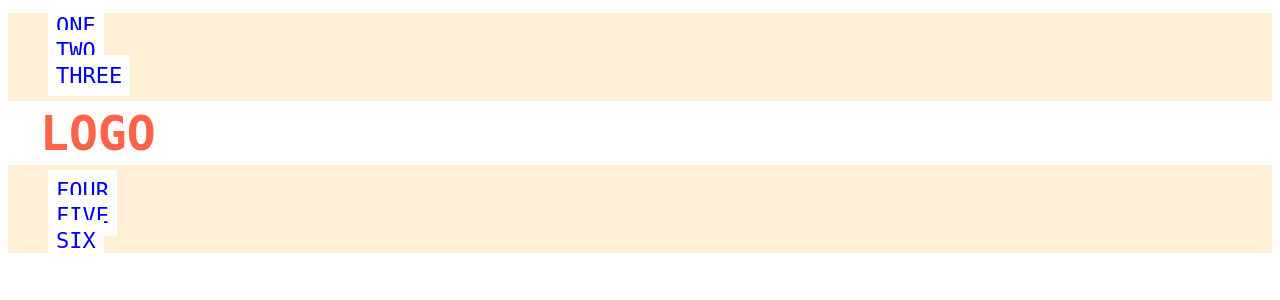
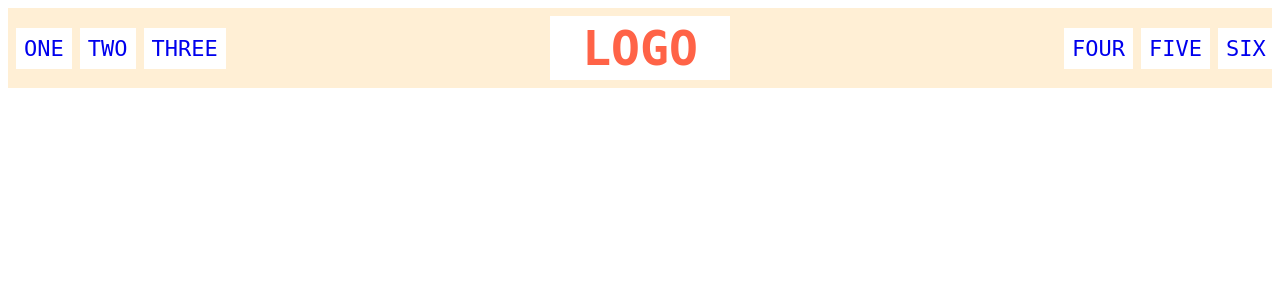
Before and after one commit to chuongdks/odin, a PHP site: page / in a window 1280 px wide. Shown: the top 300 px of the page. Run offline with PHP 8.4, Linux system fonts and the light colour scheme.

Commit message:
Added Flex CSS practices

```diff
--- a/css-exercises/flex/02-flex-header/index.html
+++ b/css-exercises/flex/02-flex-header/index.html
@@ -7,8 +7,10 @@
     <title>Flex Header</title>
     <link rel="stylesheet" href="style.css">
   </head>
+
   <body>
     <div class="header">
+
       <div class="left-links">
         <ul>
           <li><a href="#">ONE</a></li>
@@ -16,7 +18,9 @@
           <li><a href="#">THREE</a></li>
         </ul>
       </div>
+
       <div class="logo">LOGO</div>
+
       <div class="right-links">
         <ul>
           <li><a href="#">FOUR</a></li>
@@ -24,6 +28,8 @@
           <li><a href="#">SIX</a></li>
         </ul>
       </div>
+
     </div>
   </body>
+
 </html>
--- a/css-exercises/flex/02-flex-header/style.css
+++ b/css-exercises/flex/02-flex-header/style.css
@@ -1,6 +1,13 @@
 .header  {
   font-family: monospace;
   background: papayawhip;
+
+  /* Create padding and create flex container */
+  padding: 8px;
+
+  display: flex;
+  justify-content: space-between;
+  align-items: center;
 }
 
 .logo {
@@ -14,6 +21,20 @@
 ul {
   /* this removes the dots on the list items*/
   list-style-type: none;
+
+  /* Create a flex container here */
+  display: flex;
+
+  /* Deal with 'ul' default padding below */
+  margin:0;
+  padding: 0;
+
+  /* Create a gap btw the flex items */
+  gap: 8px;
+
+  /* Alternative way to Create a gap btw the flex items. Need Width*/
+  width: 200px;
+  justify-content: space-between;
 }
 
 a {
```
Also changed, not shown: css-exercises/flex/01-flex-center/style.css (+14 -0 lines), css-exercises/flex/03-flex-header-2/index.html (+10 -2 lines).
